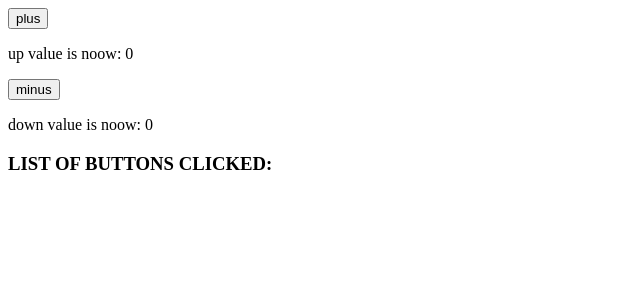
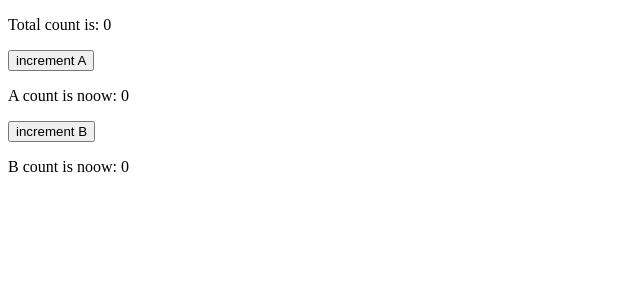
Before and after one commit to thasneem9/fullstackopen, a React (Vite) app in the folder part1/: page / in a window 1280 px wide. Shown: the top 300 px of the page, without its empty margins (0-640 px from the left). Built offline with nearby package versions, Linux system fonts and the light colour scheme.

Commit message:
d)asychnronous state handling

```diff
--- a/part1/src/App.jsx
+++ b/part1/src/App.jsx
@@ -1,33 +1,31 @@
 import { useState } from "react"
 const App = () => {
 
- const [count,setCount]=useState(
-  {
-  up:0,
-  down:0
- })
- const [clickList,setClickList]=useState([])
- const handlePlus=()=>{
-  setCount({...count,up:count['up']+1})
-  console.log(count)
-  setClickList(clickList.concat('P'))
+const [A,setA]=useState(0)
+const [B,setB]=useState(0)
+const [total,setTotal]=useState(0)
+
+
+ const handleA=()=>{
+
+  setA(A+1)
+  setTotal(A+B)
+ }
+
+  const handleB=()=>{
+ setB(B+1)
+  setTotal(A+B)
 
  }
- const handleMinus=()=>{
-  setCount({...count,down:count['down']-1})
-  console.log(count)
-  setClickList(clickList.concat('M'))
 
- }
   return (
     <>
-       <button onClick={handlePlus}>plus</button>
-       <p>up value is noow: {count['up']}</p>
 
-        <button onClick={handleMinus}> minus</button>
-       <p>down value is noow: {count['down']}</p>
-
-       <h3>LIST OF BUTTONS CLICKED: {clickList.join('~')}</h3>
+      <p>Total count is: {total}</p>
+        <button onClick={handleA}>increment A</button>
+      <p>A count is noow: {A}</p>
+        <button onClick={handleB}>increment B</button>
+      <p>B count is noow: {B}</p>
     </>
   )
 }
```
